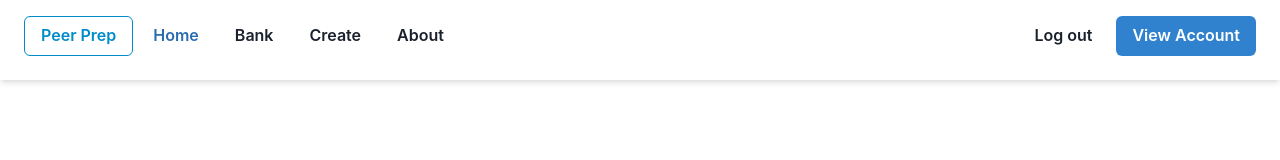
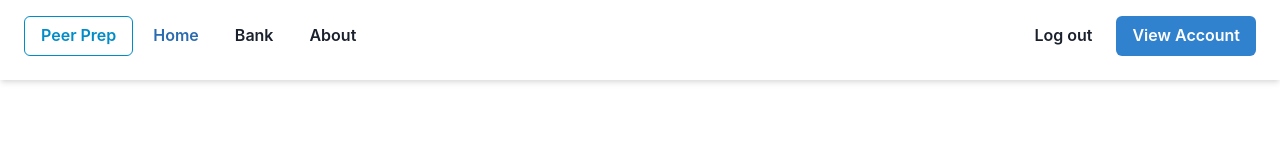
Before and after one commit to CS3219-AY2324S1/ay2324s1-course-assessment-g10, a React (Create React App) app in the folder frontend/: page / in a window 1280 px wide. Shown: the top 160 px of the page. Built offline with nearby package versions, Linux system fonts and the light colour scheme.

Commit message:
Show create button only if admin

```diff
--- a/frontend/src/components/Navbar/Navbar.component.tsx
+++ b/frontend/src/components/Navbar/Navbar.component.tsx
@@ -2,12 +2,13 @@ import React from "react";
 import { Flex, Button, HStack, chakra } from "@chakra-ui/react";
 import { Link } from "react-router-dom";
 import { useSelector } from "react-redux";
-import { selectIsAuthenticated } from "../../reducers/authSlice";
+import { selectIsAdmin, selectIsAuthenticated } from "../../reducers/authSlice";
 import LogoutButton from "../auth/LogoutButton";
 
 export const Navbar = () => {
 
   const isAuthenticated = useSelector(selectIsAuthenticated);
+  const isAdmin = useSelector(selectIsAdmin);
 
   return (
     <chakra.header boxShadow={"md"} minH="10vh" zIndex="999">
@@ -29,9 +30,13 @@ export const Navbar = () => {
             <Button variant="ghost">Bank</Button>
           </Link>
 
-          <Link to="/create">
-            <Button variant="ghost">Create</Button>
-          </Link>
+          { isAdmin ? (
+            <Link to="/create">
+              <Button variant="ghost">Create</Button>
+            </Link>
+          ) :
+          <></>
+          }
 
           <Link to="/about">
             <Button variant="ghost">About</Button>
```
